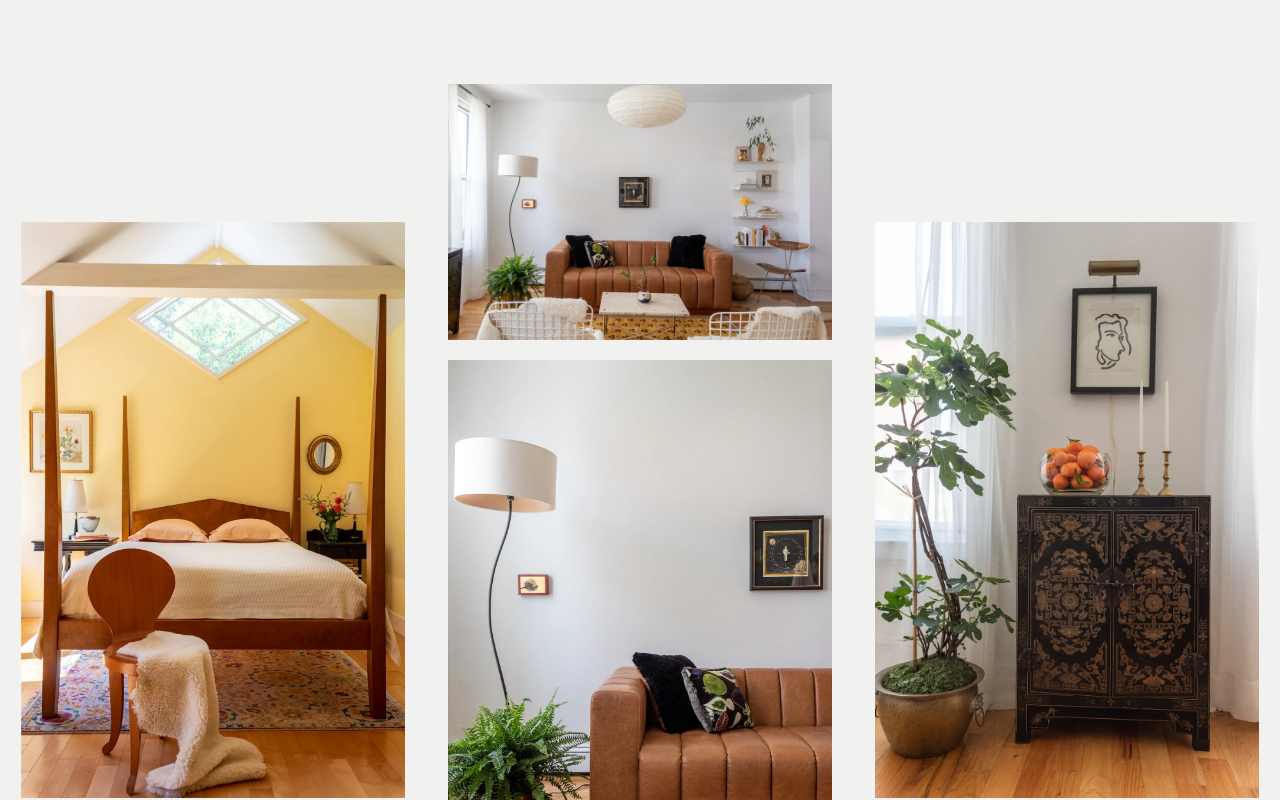
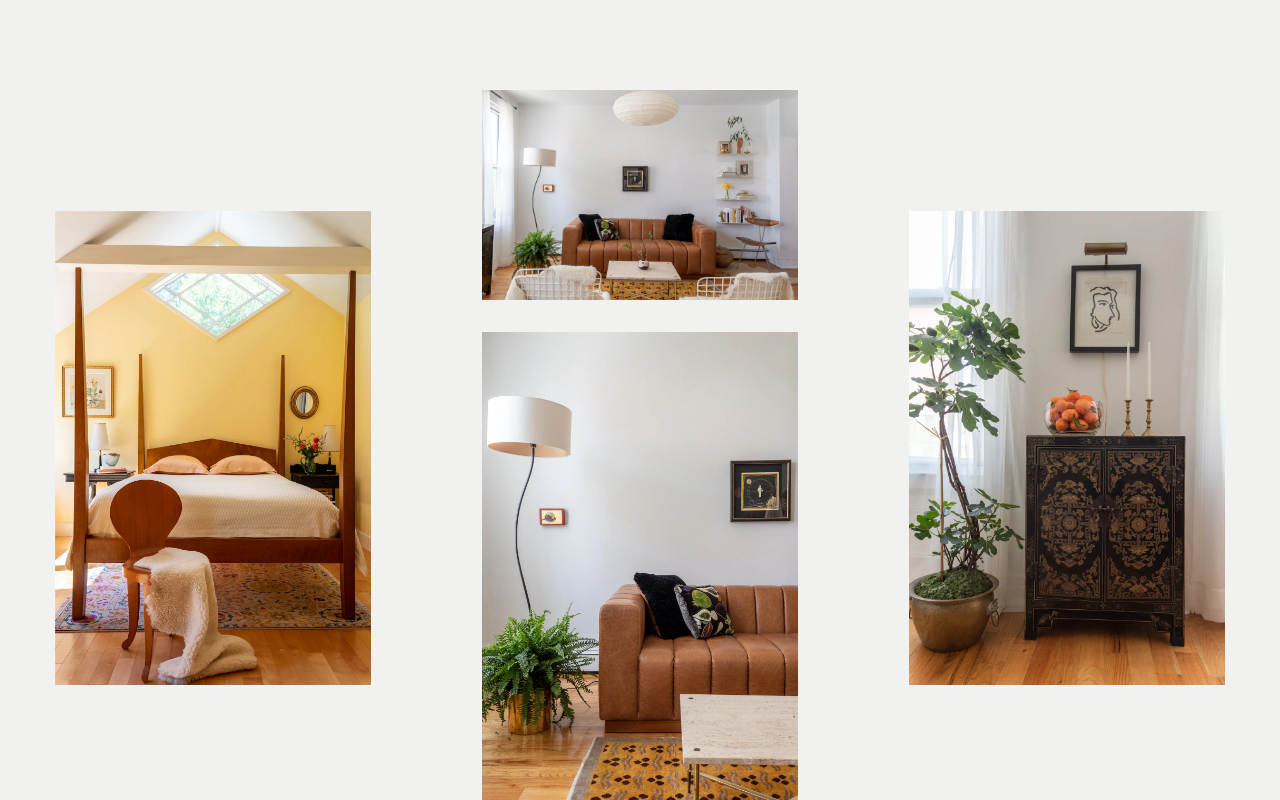
Before and after one commit to izzy1090/edie-templeton-design, a React (Create React App) app: page / in a window 1280 px wide. Shown: the top 800 px of the page. Built offline with nearby package versions, Linux system fonts and the light colour scheme.

Commit message:
Updated CSS on gallery page

```diff
--- a/src/styles/gallery.css
+++ b/src/styles/gallery.css
@@ -36,11 +36,12 @@
     position: relative;
     box-sizing: content-box;
     overflow: hidden;
-    padding: 10px;
+    /* padding: 10px; */
+    margin: 1em;
 }
 
 .imageContainer > img {
-    max-width: 30vw;
+    max-width: 80%;
     height: auto;
     z-index: 0;
     opacity: 0;
```
